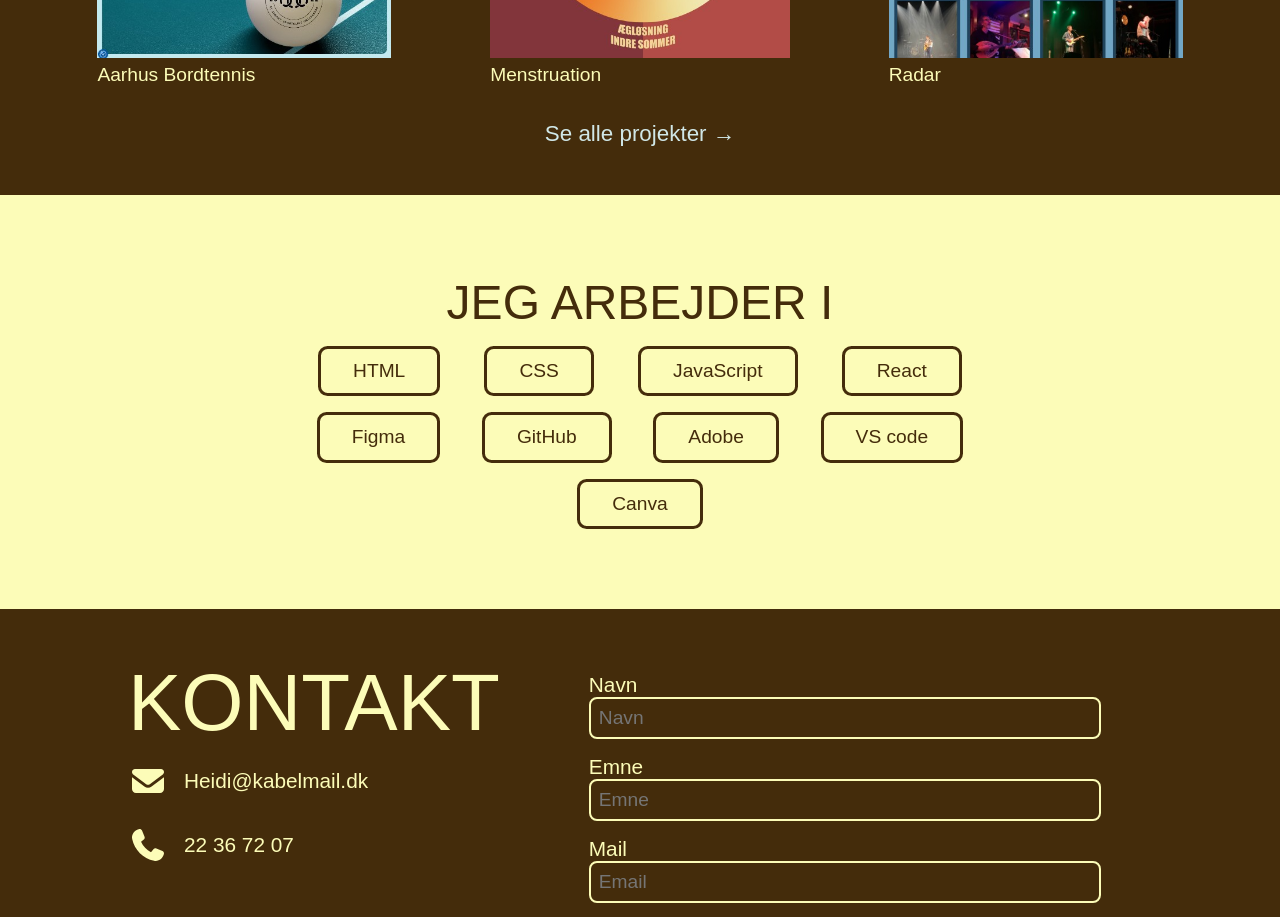
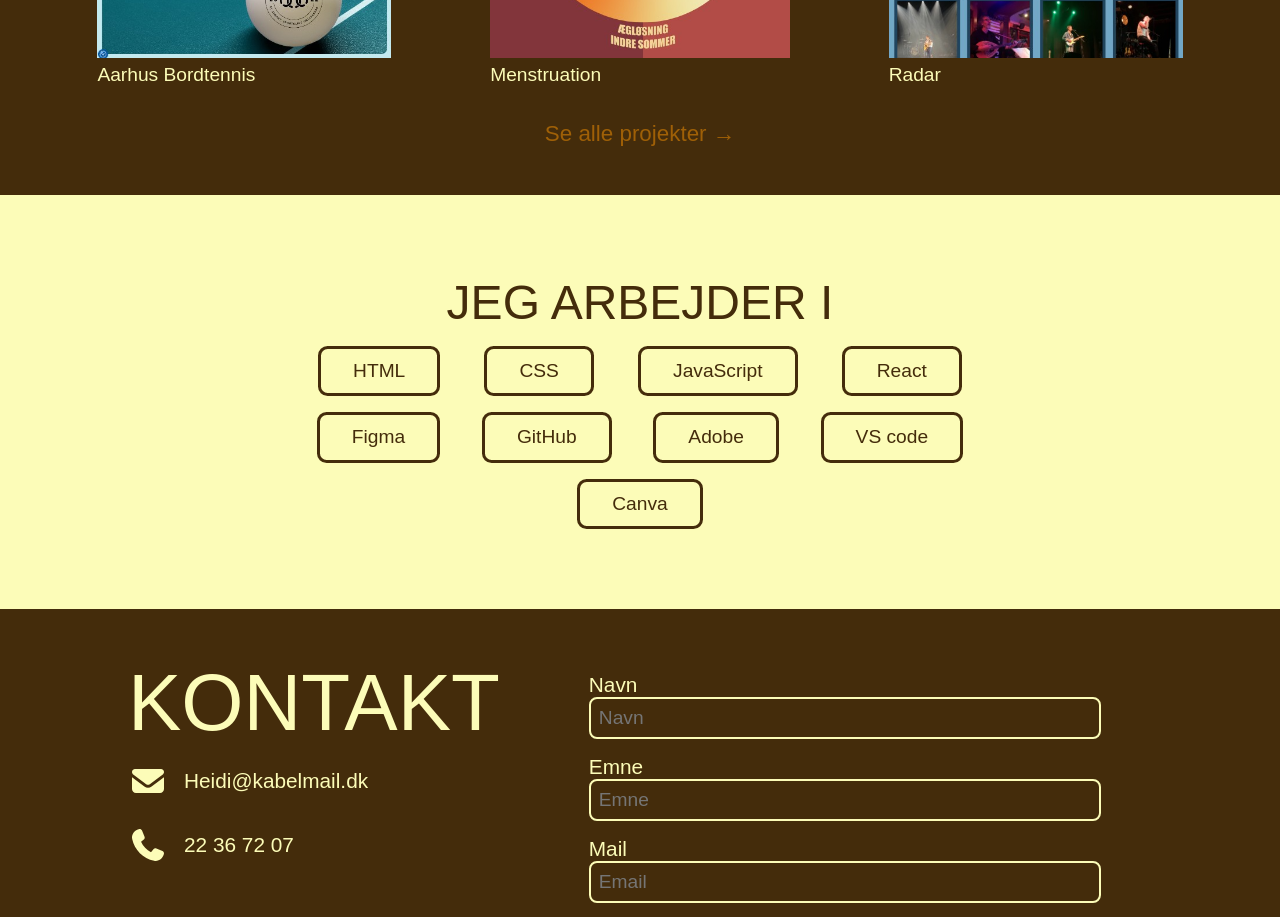
Before and after one commit to Heidi-Astrup/Heidi-Astrup.github.io, a React (Vite) app: page / in a window 1280 px wide. Shown: the part 1060-1977 px from the top of the page. Built offline with nearby package versions, Linux system fonts and the light colour scheme; a web font is replaced by a local one.

Commit message:
light blue to brown

```diff
--- a/src/index.css
+++ b/src/index.css
@@ -6,7 +6,9 @@
   /*  --morkBlaa: rgb(26, 32, 116);
 */
   --morkBlaa: #442c0b;
-  --lysBlaa: #d0e7e7;
+  /*--lysBlaa: #d0e7e7;
+*/
+  --lysBlaa: #9f6007;
   --rod: #752222;
   --gul: #fcfcb8;
 }
```
